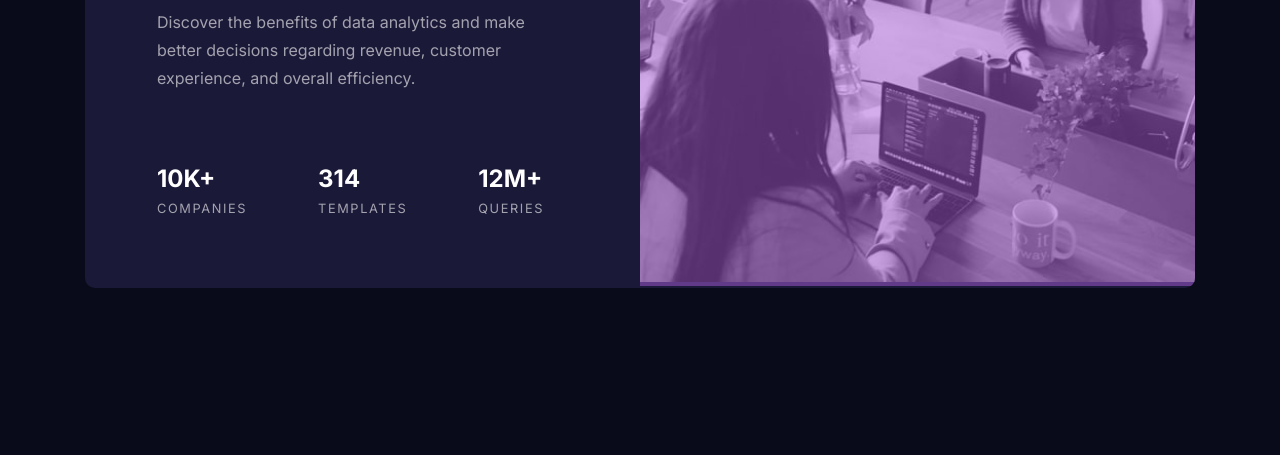
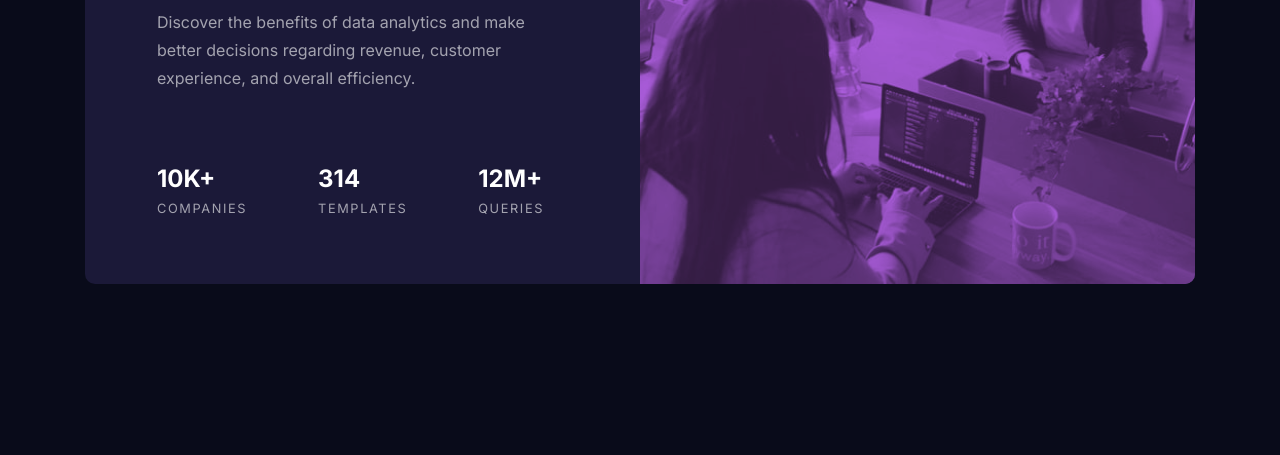
Before and after one commit to kprosek/10_stats-preview, a plain HTML site: page index.html in a window 1280 px wide. Shown: the part 345-800 px from the top of the page. Drawn offline with Linux system fonts and the light colour scheme.

Commit message:
Add files via upload

```diff
--- a/index.html
+++ b/index.html
@@ -12,7 +12,7 @@
   <body>
     <main>
       <section class="section-img">
-        <div class="overlay-purple"></div>
+
         <img
           class="img-desktop"
           src="./images/image-header-desktop.jpg"
--- a/styles.css
+++ b/styles.css
@@ -47,7 +47,6 @@ main {
 @media (min-width: 1000px) {
   main {
     max-width: 1110px;
-    max-height: 550px;
     display: flex;
     flex-direction: row-reverse;
     justify-content: center;
@@ -58,29 +57,21 @@ main {
 /* SECTION IMG */
 
 .section-img {
-  width: 100%;
-  position: relative;
+  background: var(--violet);
 }
 
 .img-desktop {
   display: none;
   max-width: 100%;
-  object-fit: cover;
 }
 
 .img-mobile {
+  display: block;
   max-width: 100%;
-  object-fit: cover;
+  opacity: 0.7;
+  mix-blend-mode: multiply;
 }
 
-.overlay-purple {
-  width: 100%;
-  height: 100%;
-  background: var(--violet);
-  position: absolute;
-  top: 0;
-  opacity: 0.5;
-}
 
 @media (min-width: 1000px) {
   .section-img {
@@ -92,8 +83,11 @@ main {
   }
 
   .img-desktop {
-    display: inline-block;
+    display: block;
     width: 100%;
+    opacity: 0.7;
+    mix-blend-mode: multiply;
+    object-fit: cover;
   }
 }
 
@@ -150,7 +144,7 @@ span {
     flex-direction: column;
     justify-content: center;
     width: 50%;
-    padding: 4.5rem 6rem 4.5rem 4.5rem;
+    padding: 4.2rem 6rem 4.2rem 4.5rem;
   }
 
   h1,
```
